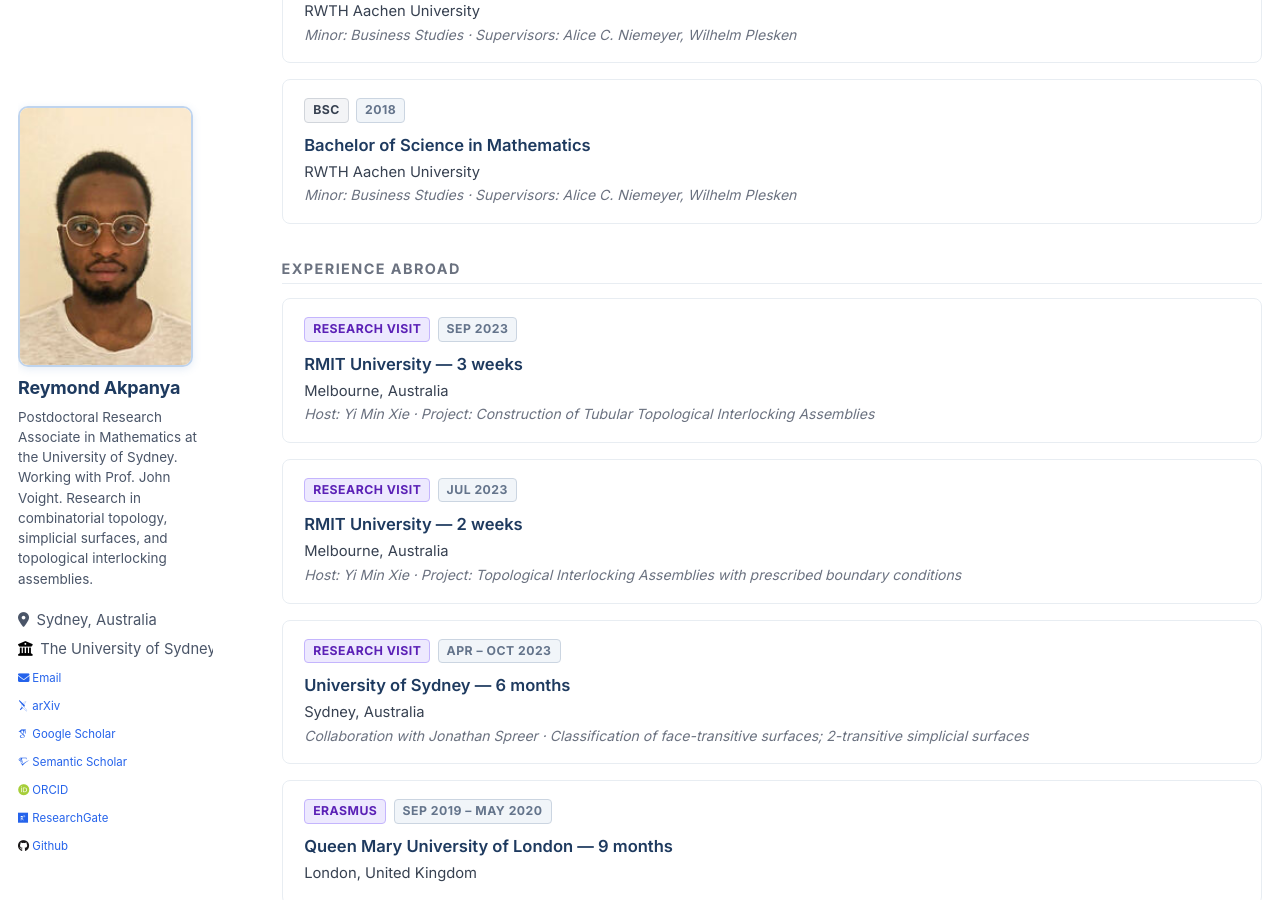
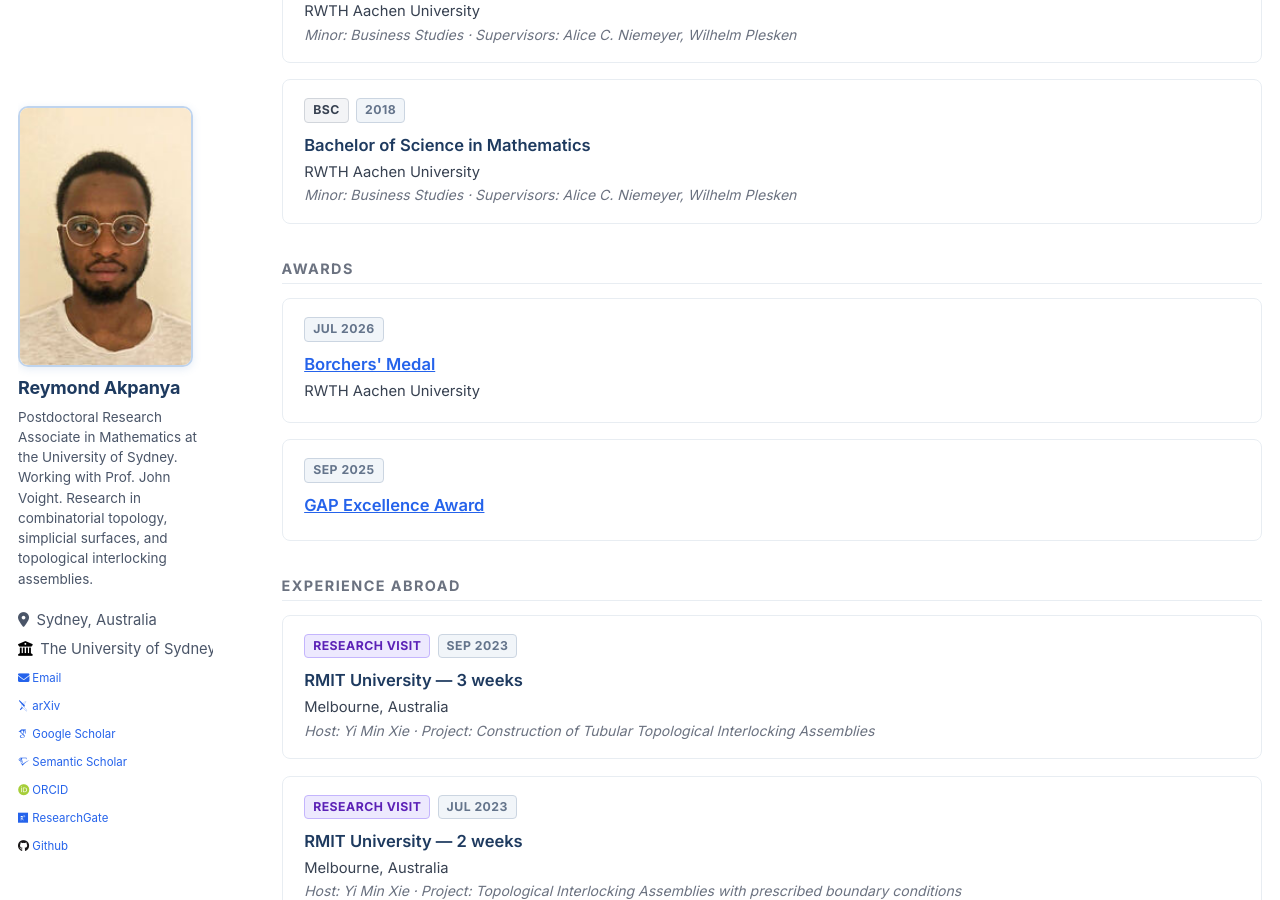
Before and after one commit to ReymondAkpanya/ReymondAkpanya.github.io, a Jekyll site: the page built from _pages/cv.md, in a window 1280 px wide and 900 px high, scrolled down 712 px. Built offline with Jekyll 4.4.1, drawn with Linux system fonts in a browser that asks for light colours; some web fonts are replaced.

Commit message:
add awards to CV and news
Co-Authored-By: Claude Sonnet 5 <noreply@anthropic.com>

```diff
--- a/_pages/cv.md
+++ b/_pages/cv.md
@@ -50,6 +50,26 @@ redirect_from:
     <p class="card-title">Bachelor of Science in Mathematics</p>
     <p class="card-venue">RWTH Aachen University</p>
     <p class="card-meta">Minor: Business Studies &middot; Supervisors: Alice C. Niemeyer, Wilhelm Plesken</p>
+  </div>
+
+</div>
+
+<h2 class="section-label" style="margin-top:2.5em;">Awards</h2>
+<div class="card-grid">
+
+  <div class="item-card">
+    <div class="card-badges">
+      <span class="badge badge-year">Jul 2026</span>
+    </div>
+    <p class="card-title"><a href="https://www.rwth-aachen.de/cms/root/wir/rwth-events/wuerdigung-unserer-absolvierenden-und-un/~beizxo/borchers-plakette/?lidx=1">Borchers' Medal</a></p>
+    <p class="card-venue">RWTH Aachen University</p>
+  </div>
+
+  <div class="item-card">
+    <div class="card-badges">
+      <span class="badge badge-year">Sep 2025</span>
+    </div>
+    <p class="card-title"><a href="https://www.gap-system.org/award/">GAP Excellence Award</a></p>
   </div>
 
 </div>
```
Also changed, not shown: _pages/about.md (+8 -0 lines).
